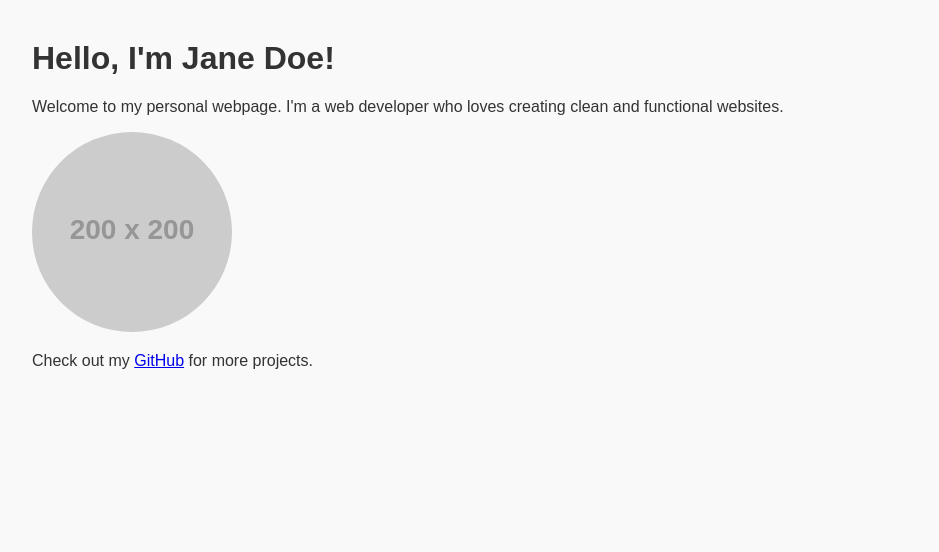
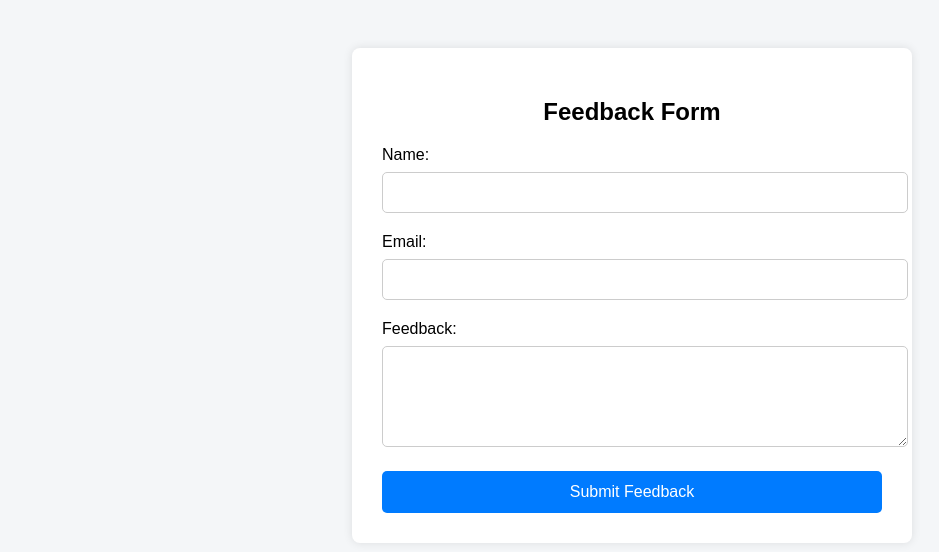
Before and after one commit to rohithgoddu67/personal, a plain HTML site: page index.html in a window 1280 px wide. Shown: the whole page, without its empty margins (8-947 px from the left). Drawn offline with Linux system fonts and the light colour scheme; placeholder pictures from the web are drawn by us.

Commit message:
Add files via upload

```diff
--- a/index.html
+++ b/index.html
@@ -2,24 +2,93 @@
 <html lang="en">
 <head>
     <meta charset="UTF-8">
-    <title>My Personal Webpage</title>
+    <title>Feedback Form</title>
     <style>
         body {
             font-family: Arial, sans-serif;
-            margin: 40px;
-            background-color: #f9f9f9;
-            color: #333;
+            background: #f4f6f8;
+            padding: 40px;
         }
-        img {
-            max-width: 200px;
-            border-radius: 50%;
+
+        .container {
+            max-width: 500px;
+            margin: auto;
+            background: #ffffff;
+            padding: 30px;
+            box-shadow: 0 0 10px rgba(0,0,0,0.1);
+            border-radius: 8px;
+        }
+
+        h2 {
+            text-align: center;
+            margin-bottom: 20px;
+        }
+
+        input, textarea {
+            width: 100%;
+            padding: 12px;
+            margin-top: 8px;
+            margin-bottom: 20px;
+            border: 1px solid #ccc;
+            border-radius: 5px;
+            resize: vertical;
+        }
+
+        button {
+            background-color: #007BFF;
+            color: white;
+            padding: 12px;
+            border: none;
+            border-radius: 5px;
+            cursor: pointer;
+            width: 100%;
+            font-size: 16px;
+        }
+
+        button:hover {
+            background-color: #0056b3;
+        }
+
+        .success-message {
+            display: none;
+            color: green;
+            text-align: center;
+            margin-top: 15px;
         }
     </style>
 </head>
 <body>
-    <h1>Hello, I'm Jane Doe!</h1>
-    <p>Welcome to my personal webpage. I'm a web developer who loves creating clean and functional websites.</p>
-    <img src="https://via.placeholder.com/200" alt="Profile Picture">
-    <p>Check out my <a href="https://github.com">GitHub</a> for more projects.</p>
+
+<div class="container">
+    <h2>Feedback Form</h2>
+    <form id="feedbackForm">
+        <label for="name">Name:</label>
+        <input type="text" id="name" required>
+
+        <label for="email">Email:</label>
+        <input type="email" id="email" required>
+
+        <label for="message">Feedback:</label>
+        <textarea id="message" rows="5" required></textarea>
+
+        <button type="submit">Submit Feedback</button>
+        <div class="success-message" id="successMessage">
+            Thank you! Your feedback has been received.
+        </div>
+    </form>
+</div>
+
+<script>
+    const form = document.getElementById('feedbackForm');
+    const successMessage = document.getElementById('successMessage');
+
+    form.addEventListener('submit', function(event) {
+        event.preventDefault(); // Prevent form from refreshing page
+        // Normally you'd send data to a server here
+        successMessage.style.display = 'block';
+        form.reset(); // Clear the form
+    });
+</script>
+
 </body>
 </html>
```
